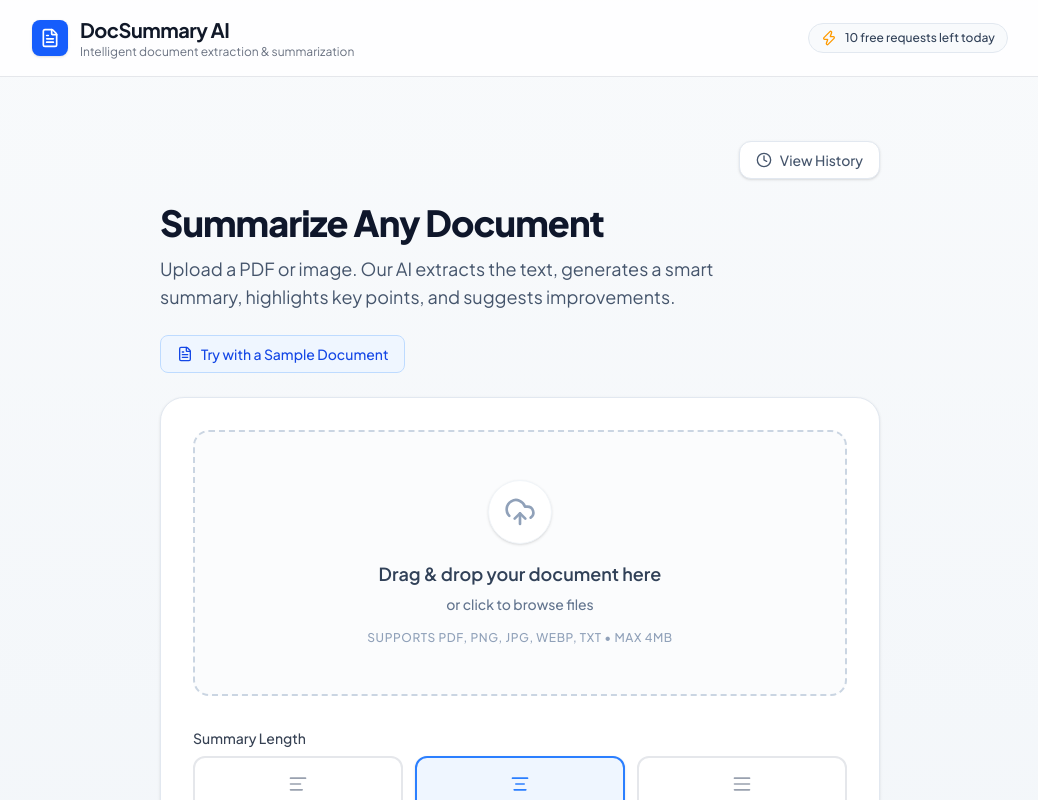
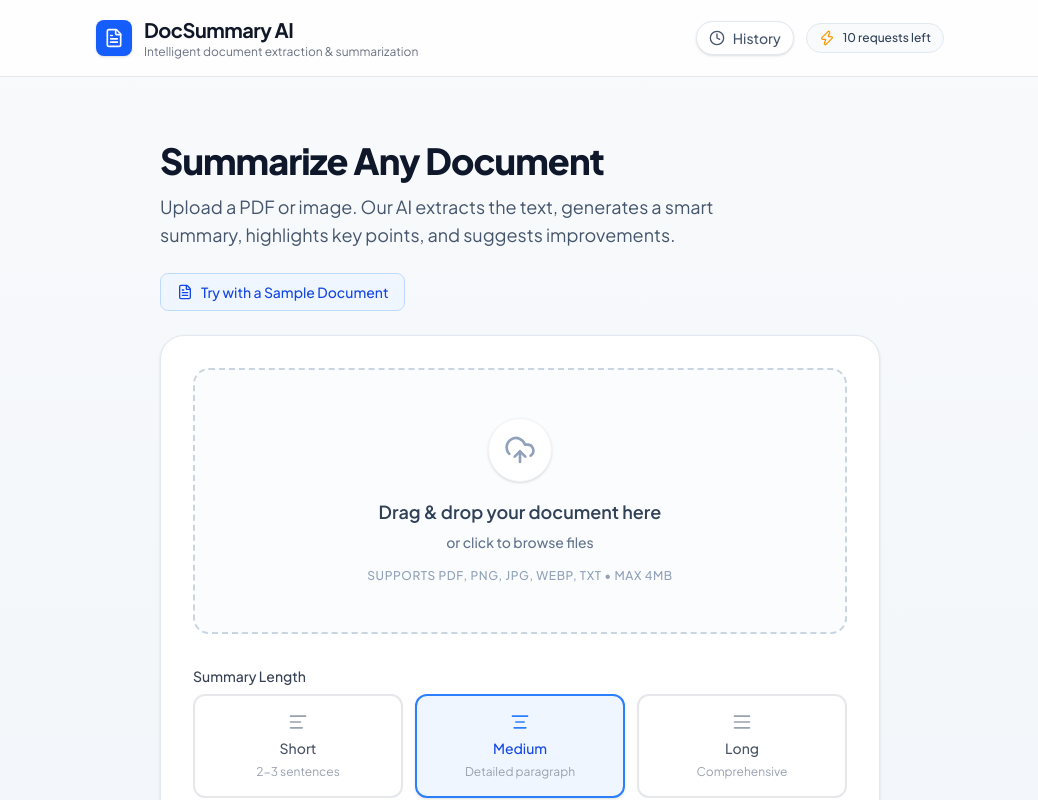
Before and after one commit to Ojaswi-Gupta/document_summary, a Next.js app: page / in a window 1280 px wide. Shown: the top 800 px of the page, without its empty margins (120-1158 px from the left). Built offline with nearby package versions, Linux system fonts and the light colour scheme.

Commit message:
style: move History button into Header navbar

```diff
--- a/src/app/page.js
+++ b/src/app/page.js
@@ -126,23 +126,9 @@ export default function Home() {
 
   return (
     <div className="min-h-screen bg-gradient-to-b from-slate-50 to-slate-100 flex flex-col">
-      <Header />
+      <Header onOpenHistory={() => setShowHistory(true)} historyCount={history.length} />
 
       <main className="flex-1 max-w-3xl mx-auto w-full px-4 sm:px-6 py-12 sm:py-16">
-
-        {/* Top Actions: History Button */}
-        <div className="flex justify-end mb-6">
-          <button
-            onClick={() => setShowHistory(true)}
-            className="flex items-center gap-2 text-sm font-medium text-slate-600 hover:text-blue-600 bg-white px-4 py-2 rounded-xl border border-slate-200 shadow-sm transition-all hover:shadow hover:-translate-y-0.5"
-          >
-            <Clock className="h-4 w-4" />
-            View History
-            {history.length > 0 && (
-              <span className="bg-blue-100 text-blue-700 py-0.5 px-2 rounded-full text-xs">{history.length}</span>
-            )}
-          </button>
-        </div>
 
         <div className="space-y-8">
           {/* Hero Section */}
--- a/src/components/Header.jsx
+++ b/src/components/Header.jsx
@@ -1,9 +1,9 @@
 'use client';
 
 import { useState, useEffect } from 'react';
-import { FileText, Zap } from 'lucide-react';
+import { FileText, Zap, Clock } from 'lucide-react';
 
-export default function Header() {
+export default function Header({ onOpenHistory, historyCount = 0 }) {
   const [requestsLeft, setRequestsLeft] = useState(10);
   const [isClient, setIsClient] = useState(false);
 
@@ -32,7 +32,7 @@ export default function Header() {
 
   return (
     <header className="w-full border-b border-gray-200 bg-white/80 backdrop-blur-sm sticky top-0 z-50">
-      <div className="max-w-5xl mx-auto px-4 sm:px-6 py-4 flex items-center justify-between">
+      <div className="max-w-4xl mx-auto px-4 sm:px-6 py-4 flex items-center justify-between">
         <div className="flex items-center gap-3">
           <div className="p-2 bg-blue-600 rounded-lg shadow-sm">
             <FileText className="h-5 w-5 text-white" />
@@ -43,16 +43,31 @@ export default function Header() {
           </div>
         </div>
 
+        <div className="flex items-center gap-2 sm:gap-3">
+          {isClient && onOpenHistory && (
+            <button
+              onClick={onOpenHistory}
+              className="flex items-center gap-2 text-sm font-medium text-slate-600 hover:text-blue-600 bg-white px-3 py-1.5 rounded-full border border-slate-200 shadow-sm transition-all hover:shadow hover:-translate-y-0.5"
+            >
+              <Clock className="h-4 w-4" />
+              <span className="hidden sm:inline">History</span>
+              {historyCount > 0 && (
+                <span className="bg-blue-100 text-blue-700 py-0.5 px-2 rounded-full text-xs font-bold">{historyCount}</span>
+              )}
+            </button>
+          )}
+
           {isClient && (
             <div className="flex items-center gap-2 bg-slate-50 border border-slate-200 px-3 py-1.5 rounded-full">
               <Zap className={`h-4 w-4 ${requestsLeft > 0 ? 'text-amber-500' : 'text-gray-400'}`} />
               <span className="text-xs font-medium text-slate-700">
-              {requestsLeft} <span className="hidden sm:inline">free requests left today</span>
+                {requestsLeft} <span className="hidden sm:inline">requests left</span>
                 <span className="sm:hidden">left</span>
               </span>
             </div>
           )}
         </div>
+      </div>
     </header>
   );
 }
```
Lines whose indentation alone changed are shown as unchanged.
